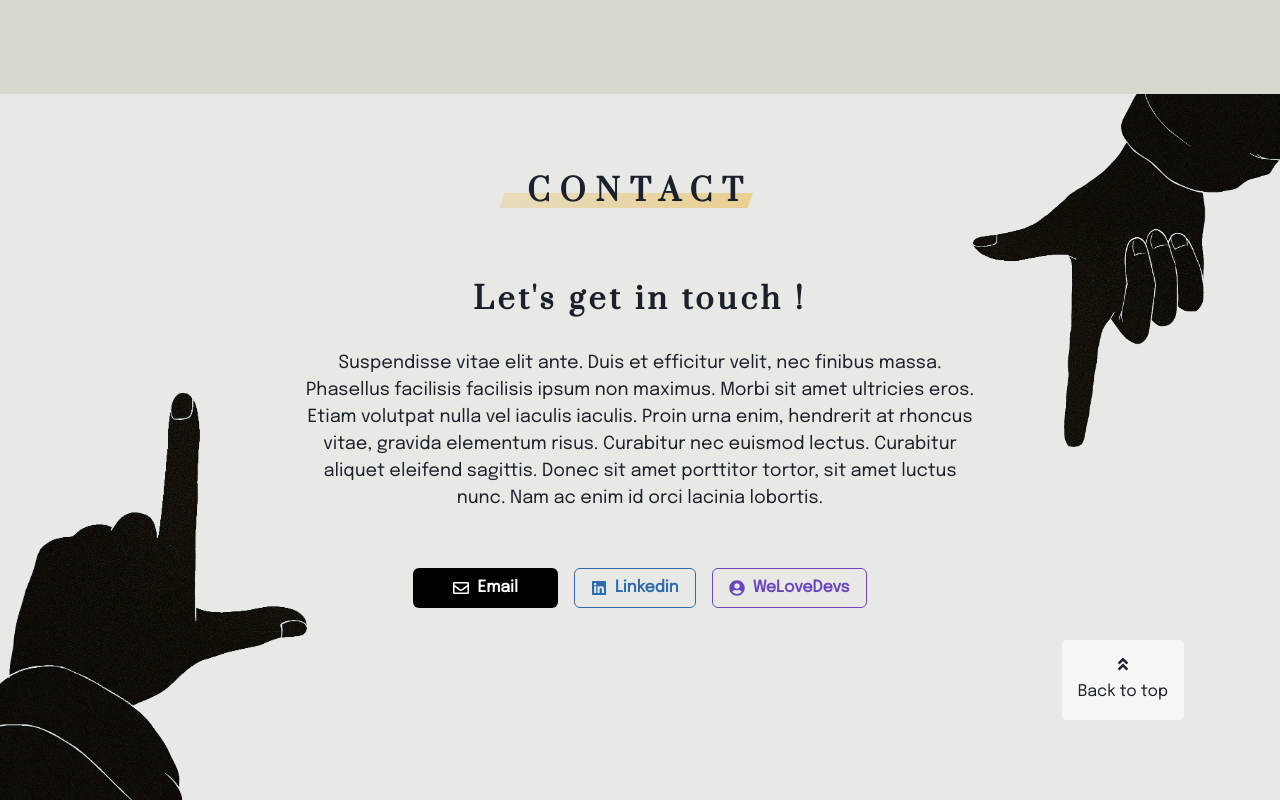
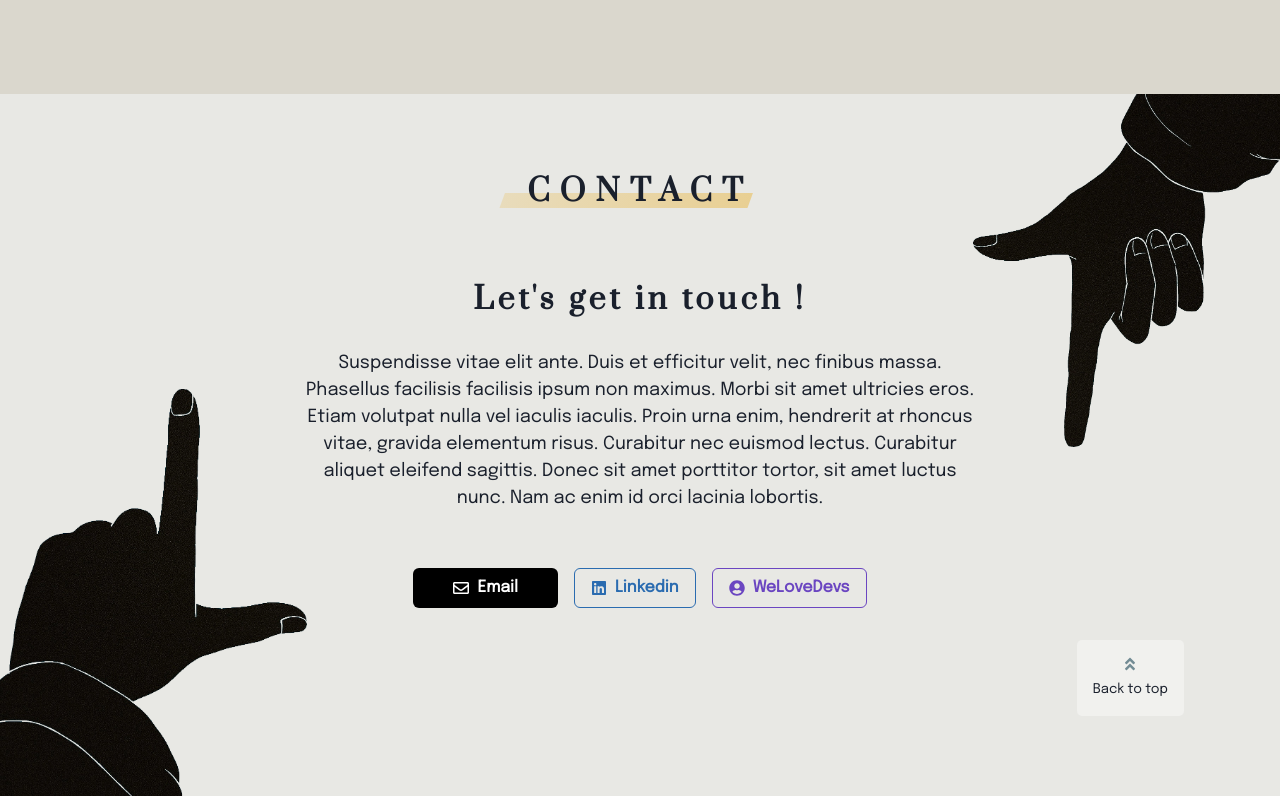
Before and after one commit to Tsuricate/Portfolio, a React (Create React App) app: page / in a window 1280 px wide. Shown: the part 3457-4257 px from the top of the page. Built offline with nearby package versions, Linux system fonts and the light colour scheme.

Commit message:
Style: back to top button style

```diff
--- a/src/components/BackToTopButton.js
+++ b/src/components/BackToTopButton.js
@@ -1,5 +1,5 @@
 import React from 'react';
-import { Flex, LinkBox, Stack, LinkOverlay } from '@chakra-ui/react';
+import { Flex, LinkBox, Stack, LinkOverlay, useColorModeValue } from '@chakra-ui/react';
 import { HashLink } from 'react-router-hash-link';
 import { FaAngleDoubleUp } from 'react-icons/fa';
 
@@ -10,9 +10,14 @@ const BackToTopButton = () => (
     my={{ base: 5, md: 0 }}
   >
     <LinkBox width={{ base: '100%', md: 'inherit' }}>
-      <Stack align="center" p={{ base: 2, md: 4, xl: 5 }} borderRadius={5} bg="whiteAlpha.700">
-        <FaAngleDoubleUp />
-        <LinkOverlay as={HashLink} to="#" smooth>
+      <Stack
+        align="center"
+        p={{ base: 2, md: 4, xl: 5 }}
+        borderRadius={5}
+        bg={useColorModeValue('whiteAlpha.500', 'blackAlpha.500')}
+      >
+        <FaAngleDoubleUp color="#738C94" />
+        <LinkOverlay as={HashLink} to="#" smooth fontSize="smaller">
           Back to top
         </LinkOverlay>
       </Stack>
```
